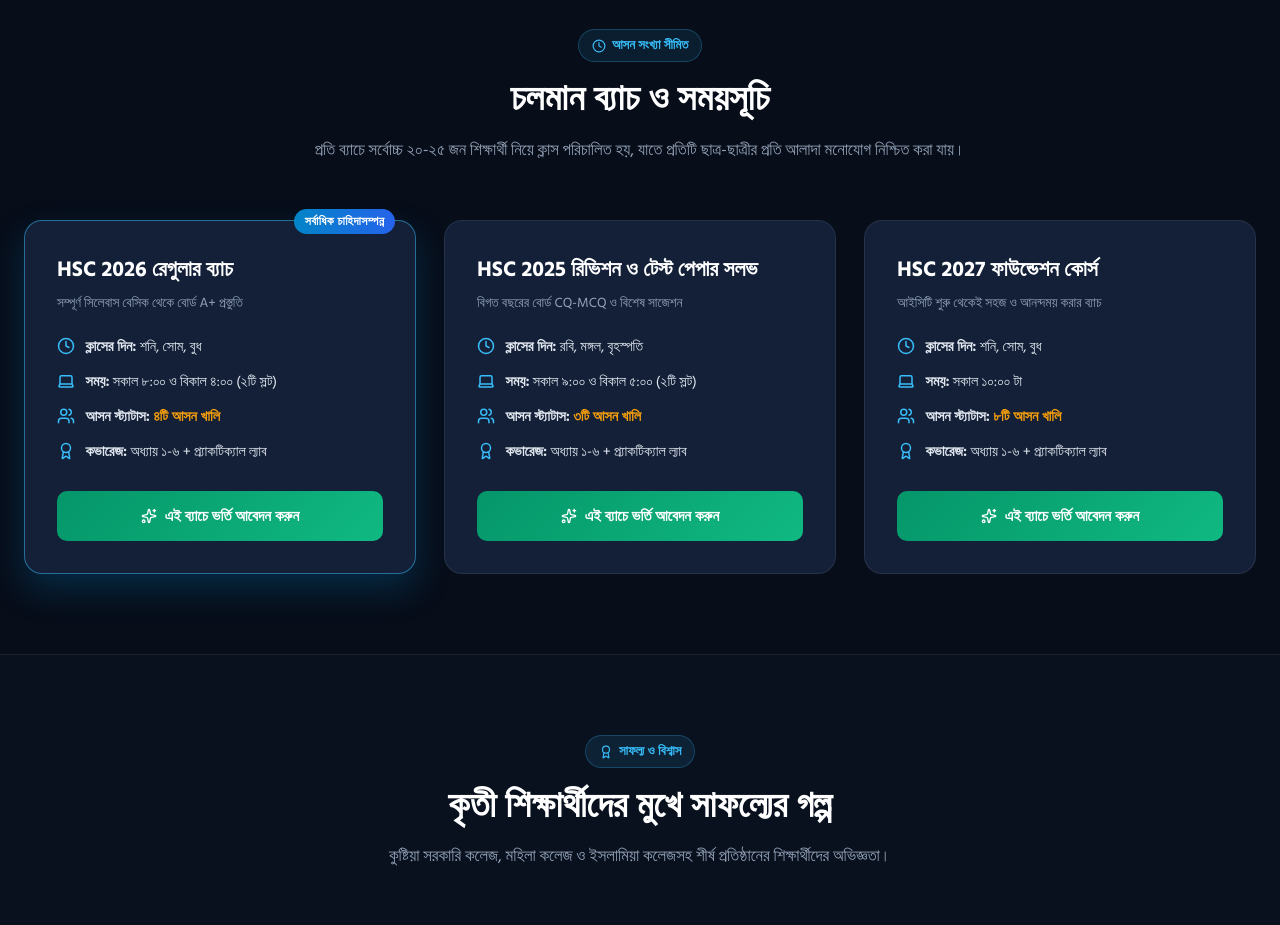
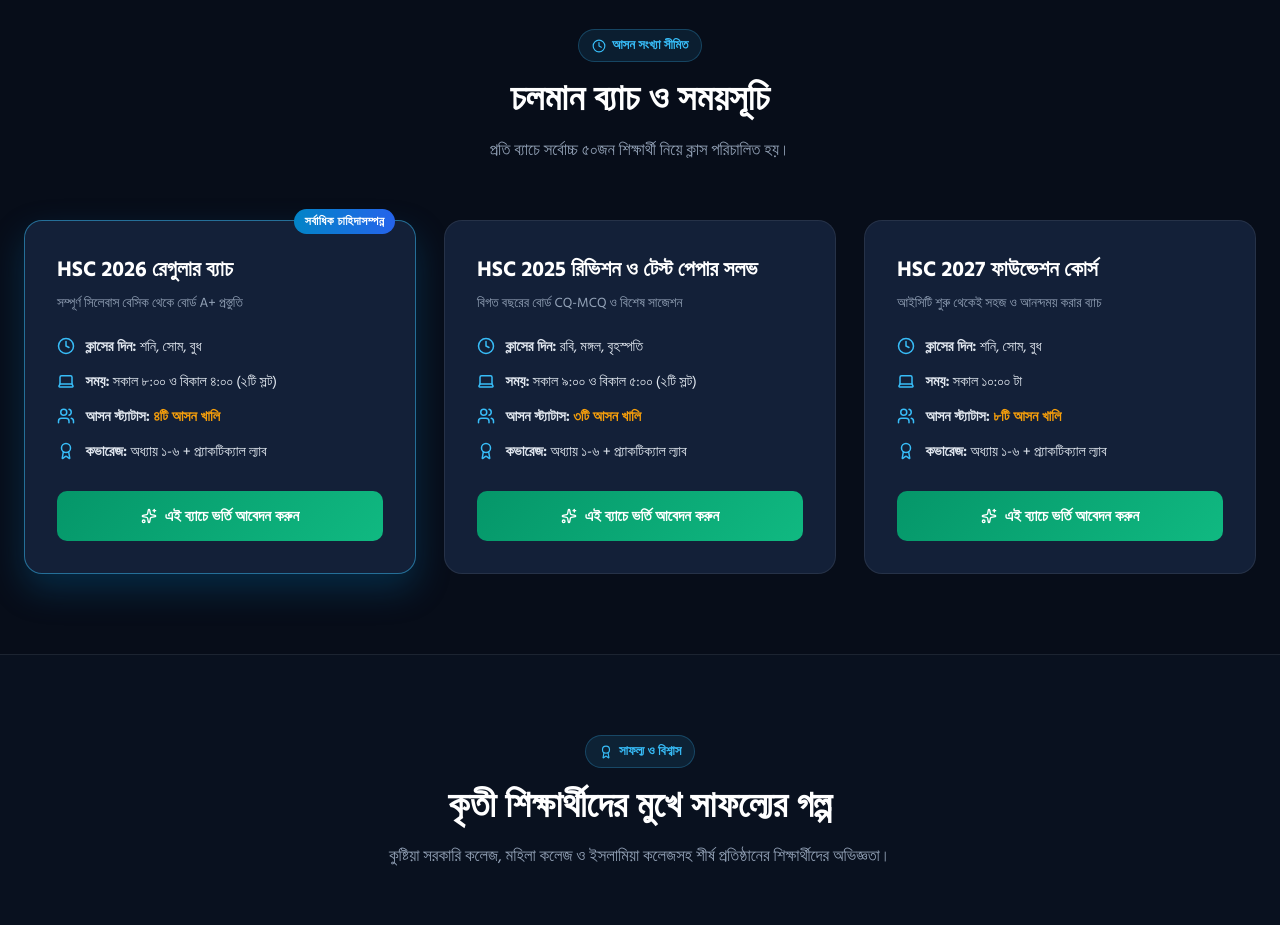
Before and after one commit to marufjarvis/coaching-pro, a React (Vite) app: page / in a window 1280 px wide. Shown: the part 3800-4725 px from the top of the page. Built offline with nearby package versions, Linux system fonts and the light colour scheme; no server answers.

Commit message:
fix(landing): update batch size subtitle to 50 students per batch

```diff
--- a/src/LandingPage.jsx
+++ b/src/LandingPage.jsx
@@ -1178,8 +1178,8 @@ function LandingPage({
             </h2>
             <p className="lp-section-subtitle">
               {isEn
-                ? 'Classes are conducted with 20-25 students per batch to ensure dedicated individual attention.'
-                : 'প্রতি ব্যাচে সর্বোচ্চ ২০-২৫ জন শিক্ষার্থী নিয়ে ক্লাস পরিচালিত হয়, যাতে প্রতিটি ছাত্র-ছাত্রীর প্রতি আলাদা মনোযোগ নিশ্চিত করা যায়।'}
+                ? 'Classes are conducted with a maximum of 50 students per batch.'
+                : 'প্রতি ব্যাচে সর্বোচ্চ ৫০জন শিক্ষার্থী নিয়ে ক্লাস পরিচালিত হয়।'}
             </p>
           </div>
 
```
